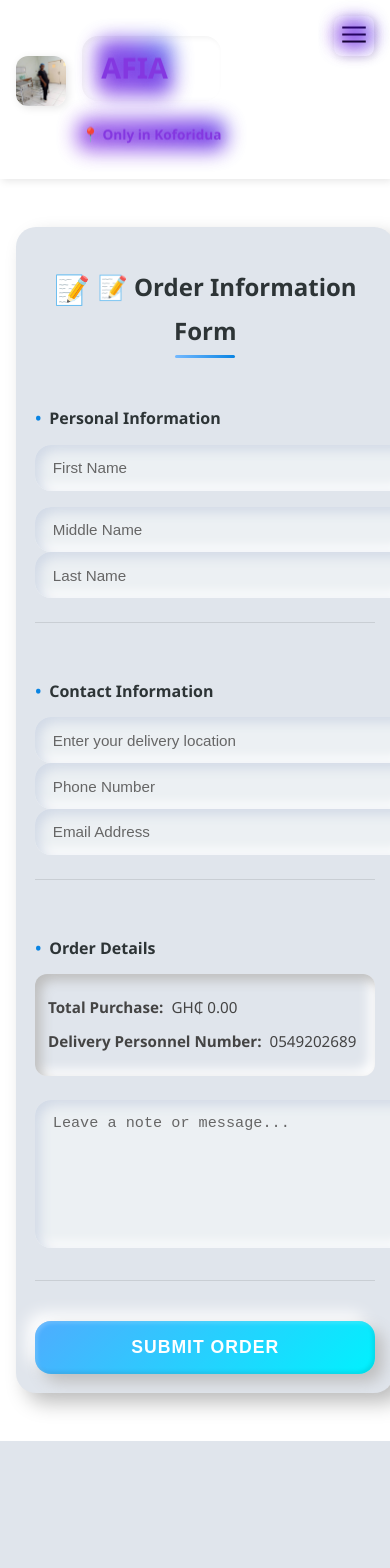
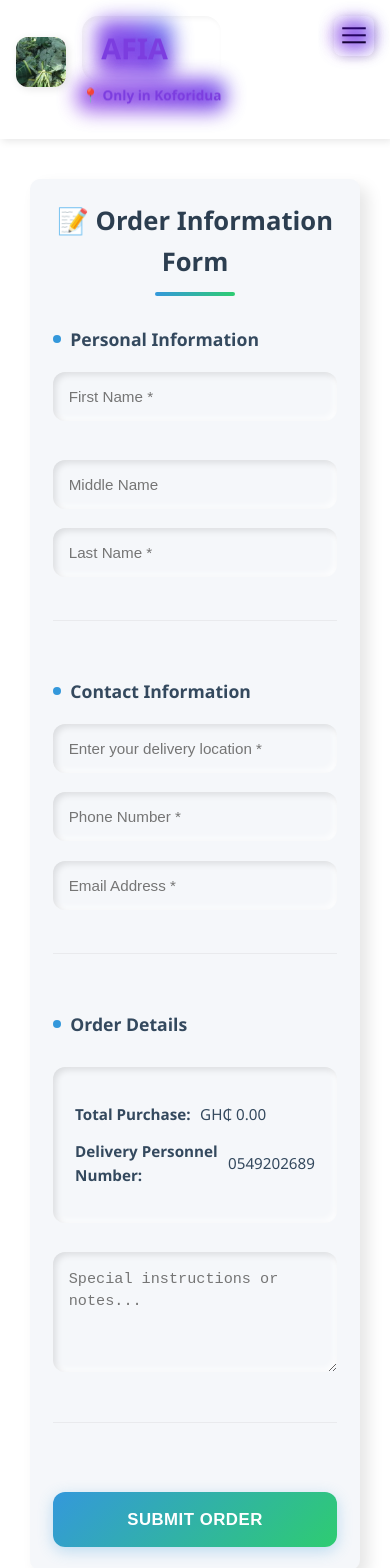
Before and after one commit to SAMUELBOAKYE/joyce, a React (Vite) app: page /order-form in a window 390 px wide. Shown: the top 1568 px of the page. Before the commit the page ends 1441 px from the top, so only its background shows below. Built offline with nearby package versions, Linux system fonts and the light colour scheme.

Commit message:
Updated favicon and layout changes

```diff
--- a/src/FormPage.jsx
+++ b/src/FormPage.jsx
@@ -1,5 +1,5 @@
 // src/FormPage.jsx
-import React, { useState } from "react";
+import React, { useState, useEffect } from "react";
 import { useCart } from "./cartContext";
 import "./formPage.css";
 import { MapContainer, TileLayer, Marker, Popup } from "react-leaflet";
@@ -19,7 +19,8 @@ L.Icon.Default.mergeOptions({
 });
 
 const FormPage = () => {
-  const { cartItems } = useCart();
+  const { cartItems, clearCart } = useCart();
+  const [isMounted, setIsMounted] = useState(false);
 
   const [formData, setFormData] = useState({
     firstName: "",
@@ -36,6 +37,13 @@ const FormPage = () => {
   const [success, setSuccess] = useState(false);
   const [loading, setLoading] = useState(false);
   const [distance, setDistance] = useState(null);
+  const [formErrors, setFormErrors] = useState({});
+  const [touchedFields, setTouchedFields] = useState({});
+
+  useEffect(() => {
+    setIsMounted(true);
+    return () => setIsMounted(false);
+  }, []);
 
   const totalPrice = cartItems.reduce(
     (total, item) => total + item.price * (item.quantity || 1),
@@ -43,6 +51,42 @@ const FormPage = () => {
   );
 
   const koforiduaCenter = [6.0941, -0.2606];
+
+  const validateField = (name, value) => {
+    let error = "";
+    switch (name) {
+      case "firstName":
+      case "lastName":
+        if (!value.trim()) error = "This field is required";
+        else if (value.length < 2) error = "Must be at least 2 characters";
+        break;
+      case "phone":
+        if (!/^[0-9]{10,15}$/.test(value)) error = "Invalid phone number";
+        break;
+      case "email":
+        if (!/^[^\s@]+@[^\s@]+\.[^\s@]+$/.test(value))
+          error = "Invalid email address";
+        break;
+      case "location":
+        if (!value.trim()) error = "Delivery location is required";
+        break;
+      default:
+        break;
+    }
+    return error;
+  };
+
+  const validateForm = () => {
+    const errors = {};
+    Object.keys(formData).forEach((key) => {
+      if (key !== "middleName" && key !== "message") {
+        const error = validateField(key, formData[key]);
+        if (error) errors[key] = error;
+      }
+    });
+    setFormErrors(errors);
+    return Object.keys(errors).length === 0;
+  };
 
   const getDrivingDistance = async (fromCoords, toCoords) => {
     try {
@@ -59,9 +103,22 @@ const FormPage = () => {
     return null;
   };
 
+  const handleBlur = (e) => {
+    const { name } = e.target;
+    setTouchedFields((prev) => ({ ...prev, [name]: true }));
+    const error = validateField(name, formData[name]);
+    setFormErrors((prev) => ({ ...prev, [name]: error }));
+  };
+
   const handleChange = async (e) => {
     const { name, value } = e.target;
     setFormData((prev) => ({ ...prev, [name]: value }));
+
+    // Validate field immediately after change if it's been touched
+    if (touchedFields[name]) {
+      const error = validateField(name, value);
+      setFormErrors((prev) => ({ ...prev, [name]: error }));
+    }
 
     if (name === "location" && value.trim().length > 2) {
       try {
@@ -94,6 +151,12 @@ const FormPage = () => {
 
   const handleSubmit = async (e) => {
     e.preventDefault();
+
+    if (!validateForm()) {
+      setError("Please fix the errors in the form");
+      return;
+    }
+
     const normalized = formData.location.trim().toLowerCase();
 
     if (!koforiduaAreas.includes(normalized)) {
@@ -146,13 +209,17 @@ Delivery Personnel: 0549202689
         });
         setCoordinates(null);
         setDistance(null);
+        setTouchedFields({});
+        clearCart();
       } else {
         setError("❌ Failed to send. Please try again.");
       }
     } catch {
       setError("❌ Error sending message.");
     } finally {
+      if (isMounted) {
         setLoading(false);
+      }
     }
   };
 
@@ -166,7 +233,7 @@ Delivery Personnel: 0549202689
       {error && <p className="form-error">{error}</p>}
       {success && (
         <div className="form-success">
-          ✅ Message successfully sent to Joycelyn's email!
+          ✅ Order successfully submitted! We'll contact you shortly.
         </div>
       )}
 
@@ -175,63 +242,101 @@ Delivery Personnel: 0549202689
         <div className="form-section">
           <h3 className="form-section-title">Personal Information</h3>
           <div className="name-fields">
+            <div className="input-group">
               <input
                 type="text"
                 name="firstName"
-              placeholder="First Name"
+                placeholder="First Name *"
                 value={formData.firstName}
                 onChange={handleChange}
+                onBlur={handleBlur}
                 required
+                className={formErrors.firstName ? "input-error" : ""}
               />
+              {formErrors.firstName && touchedFields.firstName && (
+                <span className="error-message">{formErrors.firstName}</span>
+              )}
+            </div>
+            <div className="input-group">
               <input
                 type="text"
                 name="middleName"
                 placeholder="Middle Name"
                 value={formData.middleName}
                 onChange={handleChange}
+                onBlur={handleBlur}
               />
             </div>
+          </div>
+          <div className="input-group">
             <input
               type="text"
               name="lastName"
-            placeholder="Last Name"
+              placeholder="Last Name *"
               value={formData.lastName}
               onChange={handleChange}
+              onBlur={handleBlur}
               required
+              className={formErrors.lastName ? "input-error" : ""}
             />
+            {formErrors.lastName && touchedFields.lastName && (
+              <span className="error-message">{formErrors.lastName}</span>
+            )}
+          </div>
         </div>
 
         {/* Contact Info */}
         <div className="form-section">
           <h3 className="form-section-title">Contact Information</h3>
+          <div className="input-group">
             <input
               type="text"
               name="location"
-            placeholder="Enter your delivery location"
+              placeholder="Enter your delivery location *"
               value={formData.location}
               onChange={handleChange}
+              onBlur={handleBlur}
               required
+              className={formErrors.location ? "input-error" : ""}
             />
+            {formErrors.location && touchedFields.location && (
+              <span className="error-message">{formErrors.location}</span>
+            )}
             {formData.location && coordinates === null && (
-            <p className="form-error">❌ Invalid or unrecognized location</p>
+              <p className="form-warning">Searching for location...</p>
             )}
+          </div>
+          <div className="input-row">
             <div className="input-group">
               <input
                 type="tel"
                 name="phone"
-              placeholder="Phone Number"
+                placeholder="Phone Number *"
                 value={formData.phone}
                 onChange={handleChange}
+                onBlur={handleBlur}
                 required
+                className={formErrors.phone ? "input-error" : ""}
               />
+              {formErrors.phone && touchedFields.phone && (
+                <span className="error-message">{formErrors.phone}</span>
+              )}
+            </div>
+            <div className="input-group">
               <input
                 type="email"
                 name="email"
-              placeholder="Email Address"
+                placeholder="Email Address *"
                 value={formData.email}
                 onChange={handleChange}
+                onBlur={handleBlur}
                 required
+                className={formErrors.email ? "input-error" : ""}
               />
+              {formErrors.email && touchedFields.email && (
+                <span className="error-message">{formErrors.email}</span>
+              )}
+            </div>
           </div>
         </div>
 
@@ -245,34 +350,44 @@ Delivery Personnel: 0549202689
             <p>
               <strong>Delivery Personnel Number:</strong> 0549202689
             </p>
+            {distance && (
+              <p>
+                <strong>Estimated Delivery Time:</strong> {distance} minutes
+              </p>
+            )}
           </div>
+          <div className="input-group">
             <textarea
               name="message"
-            placeholder="Leave a note or message..."
+              placeholder="Special instructions or notes..."
               value={formData.message}
               onChange={handleChange}
+              onBlur={handleBlur}
             />
+          </div>
         </div>
 
         <button type="submit" className="submit-btn" disabled={loading}>
-          {loading ? "⏳ Sending..." : "Submit Order"}
+          {loading ? (
+            <>
+              <span className="loading-spinner"></span>
+              Processing Order...
+            </>
+          ) : (
+            "Submit Order"
+          )}
         </button>
       </form>
 
       {/* Map Preview */}
       {coordinates && (
-        <div style={{ marginTop: "2rem" }}>
-          <h3 style={{ textAlign: "center" }}>📍 Location Preview</h3>
-          {distance && (
-            <p style={{ textAlign: "center", marginBottom: "1rem" }}>
-              🕒 Estimated delivery time from center: {distance} minutes
-            </p>
-          )}
+        <div className="map-preview">
+          <h3 className="map-title">📍 Location Preview</h3>
           <MapContainer
             center={coordinates}
-            zoom={13}
+            zoom={15}
             scrollWheelZoom={false}
-            style={{ height: "300px", borderRadius: "16px", marginTop: "1rem" }}
+            className="delivery-map"
           >
             <TileLayer
               url="https://{s}.tile.openstreetmap.org/{z}/{x}/{y}.png"
@@ -280,6 +395,9 @@ Delivery Personnel: 0549202689
             />
             <Marker position={coordinates}>
               <Popup>{formData.location}</Popup>
+            </Marker>
+            <Marker position={koforiduaCenter}>
+              <Popup>Koforidua Center</Popup>
             </Marker>
           </MapContainer>
         </div>
--- a/src/Header.jsx
+++ b/src/Header.jsx
@@ -2,7 +2,7 @@ import React, { useState } from "react";
 import { Link } from "react-router-dom";
 import { useCart } from "./cartContext";
 import DarkModeToggle from "./DarkModeToggle";
-import myJoy from "./assets/JOY.jpg";
+import myJoy from "./assets/kontomire.jpg";
 import "./Header.css";
 
 const Header = () => {
--- a/src/formPage.css
+++ b/src/formPage.css
@@ -1,40 +1,56 @@
-/* ========== Base Styles ========== */
-body {
-  background: #e0e5ec;
-  font-family: "Segoe UI", system-ui, -apple-system, sans-serif;
-  color: #333;
-  line-height: 1.6;
+/* ========== GLOBAL STYLES ========== */
+:root {
+  --primary-color: #3498db;
+  --secondary-color: #2ecc71;
+  --error-color: #e74c3c;
+  --success-color: #2ecc71;
+  --text-dark: #2c3e50;
+  --text-medium: #34495e;
+  --text-light: #7f8c8d;
+  --bg-color: #f5f7fa;
+  --shadow-light: rgba(255, 255, 255, 0.8);
+  --shadow-dark: rgba(0, 0, 0, 0.1);
+  --border-radius: 12px;
+  --transition: all 0.3s cubic-bezier(0.25, 0.8, 0.25, 1);
+}
+
+* {
+  box-sizing: border-box;
   margin: 0;
   padding: 0;
-  min-height: 100vh;
 }
 
-/* ========== Container ========== */
-.form-container {
-  width: 90%;
-  max-width: 650px;
-  margin: 3rem auto;
-  padding: 2rem;
-  background: #e0e5ec;
-  border-radius: 30px;
-  box-shadow: 20px 20px 60px #bebebe, -20px -20px 60px #ffffff;
-  animation: fadeInUp 0.8s ease-out;
-  transition: all 0.4s ease;
+body {
+  font-family: "Segoe UI", -apple-system, BlinkMacSystemFont, sans-serif;
+  line-height: 1.6;
+  color: var(--text-dark);
+  background-color: var(--bg-color);
+  -webkit-font-smoothing: antialiased;
+  -moz-osx-font-smoothing: grayscale;
 }
 
-.form-container:hover {
-  box-shadow: 25px 25px 70px #b8b8b8, -25px -25px 70px #ffffff;
+/* ========== FORM CONTAINER ========== */
+.form-container {
+  width: 92%;
+  max-width: 600px;
+  margin: 1.5rem auto;
+  padding: 1.8rem;
+  background: var(--bg-color);
+  border-radius: calc(var(--border-radius) + 4px);
+  box-shadow: 8px 8px 16px var(--shadow-dark),
+    -8px -8px 16px var(--shadow-light);
+  transition: var(--transition);
 }
 
-/* ========== Headings ========== */
+/* ========== HEADINGS ========== */
 .form-heading {
+  font-size: 1.8rem;
+  font-weight: 700;
+  color: var(--text-dark);
   text-align: center;
-  font-size: 2rem;
-  font-weight: 700;
-  color: #2d3436;
   margin-bottom: 2rem;
   position: relative;
-  padding-bottom: 0.5rem;
+  padding-bottom: 0.8rem;
 }
 
 .form-heading::after {
@@ -45,180 +61,208 @@ body {
   transform: translateX(-50%);
   width: 80px;
   height: 4px;
-  background: linear-gradient(90deg, #74b9ff, #0984e3);
+  background: linear-gradient(
+    90deg,
+    var(--primary-color),
+    var(--secondary-color)
+  );
   border-radius: 2px;
 }
 
-/* ========== Form Layout ========== */
+/* ========== FORM SECTIONS ========== */
+.form-section {
+  margin-bottom: 2rem;
+  padding-bottom: 1.5rem;
+  border-bottom: 1px solid rgba(0, 0, 0, 0.05);
+}
+
+.form-section-title {
+  font-size: 1.1rem;
+  font-weight: 600;
+  color: var(--text-medium);
+  margin-bottom: 1.2rem;
+  display: flex;
+  align-items: center;
+  gap: 0.6rem;
+}
+
+.form-section-title::before {
+  content: "";
+  display: inline-block;
+  width: 8px;
+  height: 8px;
+  border-radius: 50%;
+  background: var(--primary-color);
+}
+
+/* ========== FORM ELEMENTS ========== */
 .order-form {
   display: flex;
   flex-direction: column;
   gap: 1.5rem;
 }
 
+.input-group {
+  position: relative;
+  margin-bottom: 1.2rem;
+}
+
 .order-form input,
 .order-form textarea,
 .order-form select {
   width: 100%;
-  padding: 1rem 1.2rem;
+  padding: 1.1rem 1.2rem;
   border: none;
-  border-radius: 18px;
-  background: #e0e5ec;
-  box-shadow: inset 6px 6px 12px #bebebe, inset -6px -6px 12px #ffffff;
+  border-radius: var(--border-radius);
+  background: var(--bg-color);
+  box-shadow: inset 3px 3px 6px var(--shadow-dark),
+    inset -3px -3px 6px var(--shadow-light);
   font-size: 1rem;
-  color: #333;
-  transition: all 0.3s ease;
+  color: var(--text-dark);
+  transition: var(--transition);
 }
 
 .order-form input:focus,
 .order-form textarea:focus,
 .order-form select:focus {
   outline: none;
-  background: #f1f3f6;
-  box-shadow: inset 4px 4px 8px #b8b8b8, inset -4px -4px 8px #ffffff;
+  box-shadow: inset 2px 2px 4px var(--shadow-dark),
+    inset -2px -2px 4px var(--shadow-light), 0 0 0 2px rgba(52, 152, 219, 0.2);
 }
 
 .order-form textarea {
   min-height: 120px;
   resize: vertical;
+  line-height: 1.5;
 }
 
-/* ========== Placeholder ========== */
-.order-form input::placeholder,
-.order-form textarea::placeholder {
-  color: #555;
-  font-weight: 500;
+/* ========== NAME FIELDS ========== */
+.name-fields {
+  display: grid;
+  grid-template-columns: 1fr;
+  gap: 1.2rem;
 }
 
-/* ========== Name Fields ========== */
-.name-fields {
-  display: grid;
-  grid-template-columns: 1fr 1fr;
-  gap: 1rem;
-}
-
-/* ========== Sections ========== */
-.form-section {
-  margin-bottom: 1.5rem;
-  padding-bottom: 1.5rem;
-  border-bottom: 1px solid rgba(0, 0, 0, 0.1);
-}
-
-.form-section-title {
-  font-size: 1rem;
-  font-weight: 600;
-  color: #2d3436;
-  margin-bottom: 0.8rem;
-  display: flex;
-  align-items: center;
-}
-
-.form-section-title::before {
-  content: "•";
-  margin-right: 0.5rem;
-  color: #0984e3;
-}
-
-/* ========== Static Info ========== */
+/* ========== STATIC INFO ========== */
 .static-info {
-  background: #e0e5ec;
-  border-radius: 18px;
-  padding: 1.5rem;
-  margin-bottom: 1.5rem;
-  font-size: 0.95rem;
-  color: #444;
-  box-shadow: inset 6px 6px 12px #bebebe, inset -6px -6px 12px #ffffff;
-  line-height: 1.7;
+  background: var(--bg-color);
+  border-radius: var(--border-radius);
+  padding: 1.4rem;
+  margin: 1.8rem 0;
+  box-shadow: inset 3px 3px 6px var(--shadow-dark),
+    inset -3px -3px 6px var(--shadow-light);
 }
 
 .static-info p {
-  margin: 0.5rem 0;
-  font-weight: 500;
+  margin: 0.8rem 0;
+  font-size: 0.95rem;
+  color: var(--text-medium);
+  display: flex;
+  align-items: center;
+  gap: 0.6rem;
 }
 
-/* ========== Feedback ========== */
-.form-error,
-.form-success,
-.map-indicator {
-  text-align: center;
-  padding: 1rem;
-  margin-bottom: 1rem;
-  border-radius: 15px;
-  background: #e0e5ec;
-  box-shadow: 8px 8px 16px #bebebe, -8px -8px 16px #ffffff;
-  font-weight: 600;
-}
-
-.form-error {
-  color: #e63946;
-  animation: shake 0.5s ease-in-out;
-}
-
-.form-success,
-.map-indicator {
-  color: #2d8659;
-  animation: fadeIn 0.6s ease-out;
-}
-
-/* ========== Submit Button ========== */
+/* ========== SUBMIT BUTTON ========== */
 .submit-btn {
   width: 100%;
   padding: 1.2rem;
-  font-size: 1.1rem;
-  font-weight: 700;
+  border: none;
+  border-radius: var(--border-radius);
+  background: linear-gradient(
+    135deg,
+    var(--primary-color),
+    var(--secondary-color)
+  );
   color: white;
-  background: linear-gradient(135deg, #74b9ff, #0984e3);
-  border: none;
-  border-radius: 18px;
+  font-weight: 600;
+  font-size: 1.05rem;
   text-transform: uppercase;
-  letter-spacing: 1px;
+  letter-spacing: 0.5px;
+  box-shadow: 0 4px 15px rgba(52, 152, 219, 0.3);
+  transition: var(--transition);
+  margin-top: 0.8rem;
   cursor: pointer;
-  transition: all 0.3s ease;
-  box-shadow: 8px 8px 16px #bebebe, -8px -8px 16px #ffffff,
-    inset 2px 2px 4px rgba(255, 255, 255, 0.2),
-    inset -2px -2px 4px rgba(0, 0, 0, 0.1);
+  position: relative;
+  overflow: hidden;
 }
 
 .submit-btn:hover {
   transform: translateY(-2px);
-  box-shadow: 12px 12px 24px #b8b8b8, -12px -12px 24px #ffffff;
+  box-shadow: 0 6px 20px rgba(52, 152, 219, 0.4);
 }
 
 .submit-btn:active {
   transform: translateY(0);
-  box-shadow: 4px 4px 8px #bebebe, -4px -4px 8px #ffffff;
 }
 
 .submit-btn:disabled {
-  background: #b2bec3;
+  background: #bdc3c7;
   cursor: not-allowed;
+  box-shadow: none;
 }
 
-/* ========== Leaflet Map ========== */
-.leaflet-container {
-  border-radius: 20px;
-  margin-top: 1rem;
-  box-shadow: 8px 8px 16px #bebebe, -8px -8px 16px #ffffff;
+/* ========== FORM MESSAGES ========== */
+.form-message {
+  padding: 1rem;
+  border-radius: var(--border-radius);
+  margin: 1.2rem 0;
+  font-size: 0.95rem;
+  font-weight: 500;
+  text-align: center;
+  animation: fadeIn 0.4s ease-out;
 }
 
-/* ========== Animations ========== */
-@keyframes fadeInUp {
+.form-error {
+  background-color: rgba(231, 76, 60, 0.1);
+  color: var(--error-color);
+  border: 1px solid rgba(231, 76, 60, 0.2);
+}
+
+.form-success {
+  background-color: rgba(46, 204, 113, 0.1);
+  color: var(--success-color);
+  border: 1px solid rgba(46, 204, 113, 0.2);
+}
+
+.map-indicator {
+  background-color: rgba(52, 152, 219, 0.1);
+  color: var(--primary-color);
+  border: 1px solid rgba(52, 152, 219, 0.2);
+}
+
+/* ========== FLOATING LABELS ========== */
+.floating-label-group {
+  position: relative;
+  margin-bottom: 1.5rem;
+}
+
+.floating-label {
+  position: absolute;
+  top: 1.1rem;
+  left: 1.2rem;
+  font-size: 0.9rem;
+  color: var(--text-light);
+  transition: var(--transition);
+  pointer-events: none;
+}
+
+.order-form input:focus + .floating-label,
+.order-form input:not(:placeholder-shown) + .floating-label {
+  top: 0.5rem;
+  left: 1.2rem;
+  font-size: 0.75rem;
+  color: var(--primary-color);
+}
+
+/* ========== ANIMATIONS ========== */
+@keyframes fadeIn {
   from {
     opacity: 0;
-    transform: translateY(20px);
+    transform: translateY(10px);
   }
   to {
     opacity: 1;
     transform: translateY(0);
-  }
-}
-
-@keyframes fadeIn {
-  from {
-    opacity: 0;
-  }
-  to {
-    opacity: 1;
   }
 }
 
@@ -227,193 +271,93 @@ body {
   100% {
     transform: translateX(0);
   }
-  10%,
-  30%,
-  50%,
-  70%,
-  90% {
+  20%,
+  60% {
     transform: translateX(-5px);
   }
-  20%,
   40%,
-  60%,
   80% {
     transform: translateX(5px);
   }
 }
 
-/* ========== Responsive Styles ========== */
-@media (max-width: 768px) {
+/* ========== RESPONSIVE ADJUSTMENTS ========== */
+@media (max-width: 480px) {
   .form-container {
-    padding: 1.5rem;
-    margin: 2rem auto;
-    border-radius: 20px;
-    box-shadow: 10px 10px 20px #bebebe, -10px -10px 20px #ffffff;
+    padding: 1.4rem;
+    border-radius: calc(var(--border-radius) - 2px);
   }
 
   .form-heading {
     font-size: 1.6rem;
+    margin-bottom: 1.8rem;
   }
 
   .order-form input,
   .order-form textarea,
   .order-form select {
-    padding: 0.9rem 1.1rem;
+    padding: 1rem;
     font-size: 0.95rem;
-    border-radius: 15px;
   }
 
-  .name-fields {
-    gap: 1rem;
+  .submit-btn {
+    padding: 1.1rem;
   }
 }
 
-@media (max-width: 480px) {
+@media (max-width: 360px) {
   .form-container {
-    width: 95%;
     padding: 1.2rem;
+    width: 96%;
   }
 
   .form-heading {
     font-size: 1.5rem;
   }
 
-  .form-heading::after {
-    width: 60px;
-    height: 3px;
-  }
-
-  .order-form {
-    gap: 1rem;
-  }
-
-  .static-info,
-  .form-error,
-  .form-success,
-  .map-indicator {
-    padding: 0.8rem;
-    font-size: 0.9rem;
-    border-radius: 12px;
-  }
-
-  .submit-btn {
-    padding: 1rem;
-    font-size: 1rem;
-    border-radius: 15px;
-  }
-
-  .leaflet-container {
-    height: 250px;
-  }
-
-  .name-fields {
-    grid-template-columns: 1fr;
-  }
-
-  h3[style*="text-align: center"] {
-    font-size: 1.2rem;
-    margin-bottom: 0.5rem;
-  }
-
-  p[style*="text-align: center"] {
-    font-size: 0.9rem;
-    margin-bottom: 0.8rem;
+  .order-form input,
+  .order-form textarea,
+  .order-form select {
+    padding: 0.9rem;
   }
 }
 
-@media (max-width: 360px) {
-  .form-heading {
-    font-size: 1.3rem;
-  }
+/* ========== LEAFLET MAP ========== */
+.leaflet-container {
+  border-radius: var(--border-radius);
+  margin-top: 1rem;
+  box-shadow: 5px 5px 15px var(--shadow-dark),
+    -5px -5px 15px var(--shadow-light);
+  height: 250px;
+  z-index: 0;
+}
 
-  .order-form input,
-  .order-form textarea,
-  .order-form select {
-    padding: 0.7rem 0.9rem;
-  }
+/* ========== UTILITY CLASSES ========== */
+.text-center {
+  text-align: center;
+}
 
-  .submit-btn {
-    padding: 0.9rem;
-    font-size: 0.95rem;
+.mb-1 {
+  margin-bottom: 1rem;
+}
+.mb-2 {
+  margin-bottom: 2rem;
+}
+
+/* ========== LOADING STATE ========== */
+.loading-spinner {
+  display: inline-block;
+  width: 1.2rem;
+  height: 1.2rem;
+  border: 2px solid rgba(255, 255, 255, 0.3);
+  border-radius: 50%;
+  border-top-color: white;
+  animation: spin 1s ease-in-out infinite;
+  margin-right: 0.5rem;
+}
+
+@keyframes spin {
+  to {
+    transform: rotate(360deg);
   }
 }
-/* === Extra Layout for Large Screens (min-width: 1024px) === */
-@media (min-width: 1024px) {
-  .form-container {
-    max-width: 850px;
-    padding: 3rem 3.5rem;
-    border-radius: 35px;
-    box-shadow: 30px 30px 70px #bebebe, -30px -30px 70px #ffffff;
-  }
-
-  .form-heading {
-    font-size: 2.4rem;
-    margin-bottom: 2.5rem;
-  }
-
-  .order-form {
-    display: grid;
-    grid-template-columns: 1fr 1fr;
-    gap: 1.5rem 2rem;
-  }
-
-  .order-form textarea {
-    grid-column: span 2;
-  }
-
-  .submit-btn {
-    grid-column: span 2;
-    max-width: 300px;
-    margin: 0 auto;
-  }
-
-  .static-info {
-    grid-column: span 2;
-    font-size: 1rem;
-  }
-}
-
-/* === General Visual Improvements === */
-.order-form input,
-.order-form textarea {
-  background: #ecf0f3;
-  border-radius: 16px;
-  box-shadow: inset 5px 5px 12px #d1d9e6, inset -5px -5px 12px #ffffff;
-}
-
-.order-form input::placeholder,
-.order-form textarea::placeholder {
-  font-weight: 500;
-  color: #666;
-}
-
-/* === Emoji alignment in static info === */
-.static-info p {
-  display: flex;
-  align-items: center;
-  gap: 0.5rem;
-  font-size: 0.95rem;
-}
-
-/* === Heading Icon Styling === */
-.form-heading::before {
-  content: "📝";
-  margin-right: 0.5rem;
-  font-size: 1.8rem;
-  vertical-align: middle;
-}
-
-/* === Improved Button Gradient === */
-.submit-btn {
-  background: linear-gradient(135deg, #4facfe 0%, #00f2fe 100%);
-  border-radius: 16px;
-  font-size: 1.1rem;
-  font-weight: 700;
-}
-
-/* === Input focus improvement === */
-.order-form input:focus,
-.order-form textarea:focus {
-  background: #f5f9ff;
-  box-shadow: inset 4px 4px 8px #c9d6ff, inset -4px -4px 8px #ffffff;
-}
```
Lines whose indentation alone changed are shown as unchanged.
